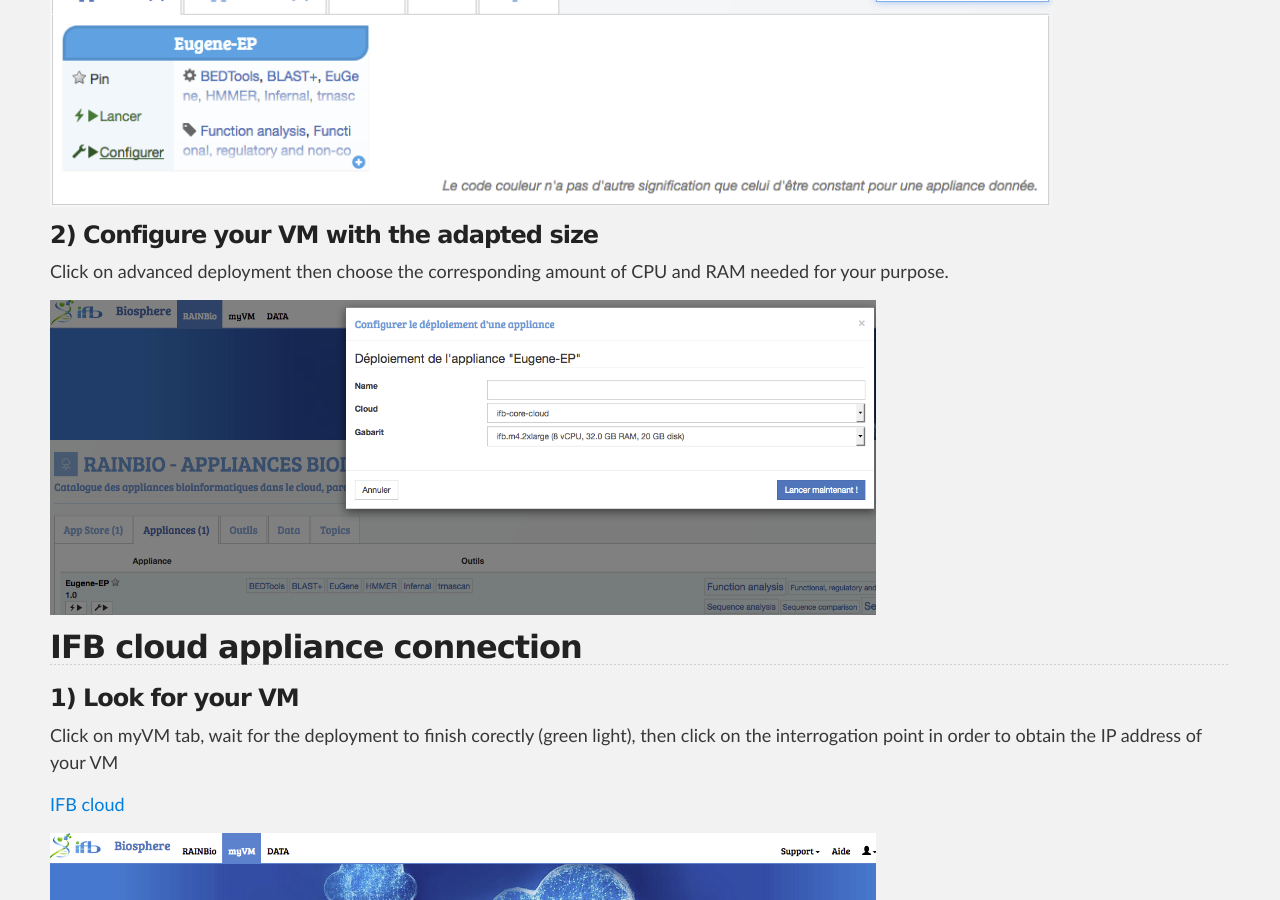
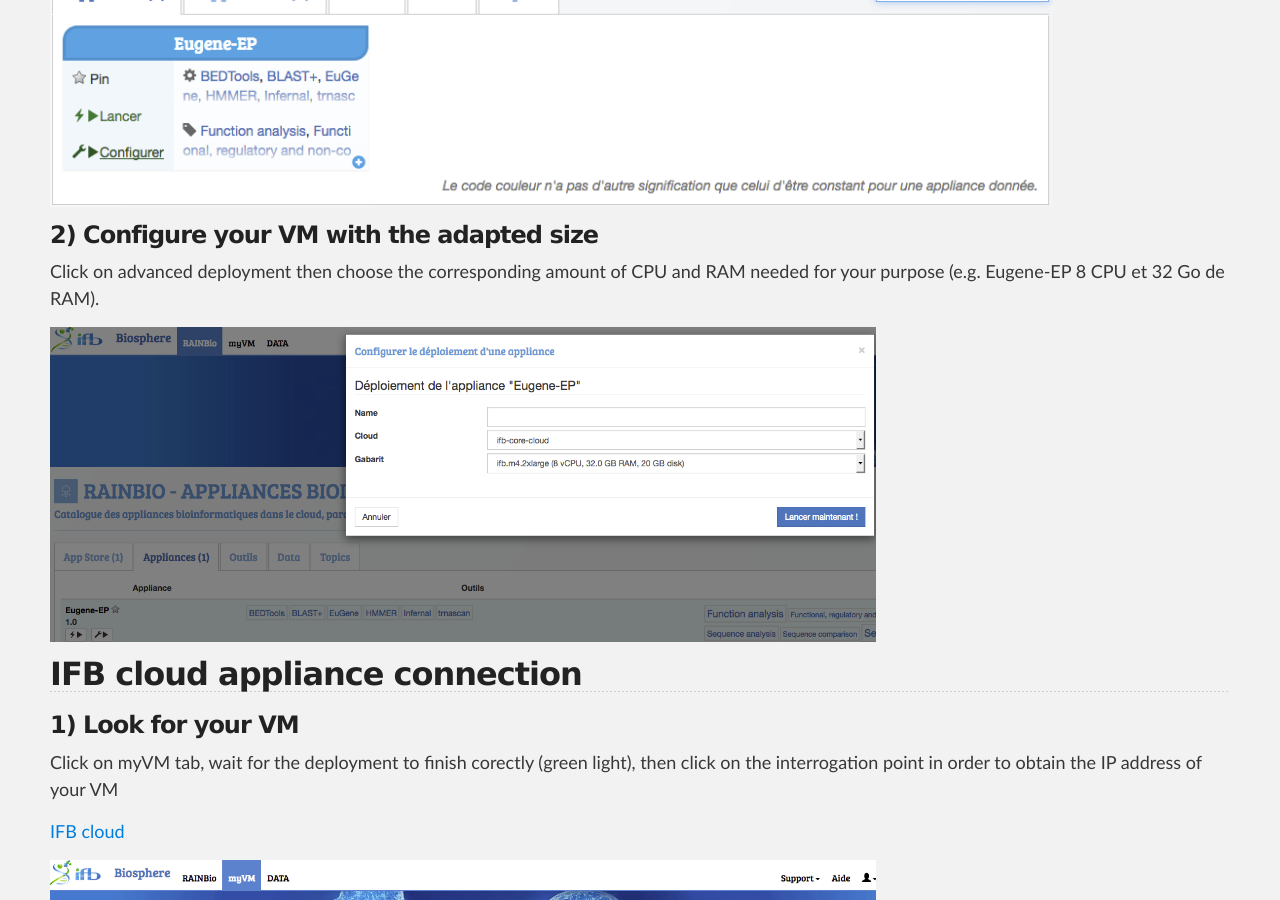
Before and after one commit to SouthGreenPlatform/trainings, a Jekyll site: the page built from _pages/annotation/IFBcloud/use_IFB_cloud_appliance.md, in a window 1280 px wide and 900 px high, scrolled down 820 px. Built offline with Jekyll 4.4.1, drawn with Linux system fonts in a browser that asks for light colours; nearby versions of some CDN libraries.

Commit message:
Update use_IFB_cloud_appliance.md

```diff
--- a/_pages/annotation/IFBcloud/use_IFB_cloud_appliance.md
+++ b/_pages/annotation/IFBcloud/use_IFB_cloud_appliance.md
@@ -32,7 +32,7 @@
 
 ### 2) Configure your VM with the adapted size
 
-Click on advanced deployment then choose the corresponding amount of CPU and RAM needed for your purpose.
+Click on advanced deployment then choose the corresponding amount of CPU and RAM needed for your purpose (e.g. Eugene-EP 8 CPU et 32 Go de RAM).
 
 <img width="70%" src="{{ site.url }}/images/pga/Excel10.3_IFBcloud_05_eugene_appli_config.png" alt="" />
 
```
